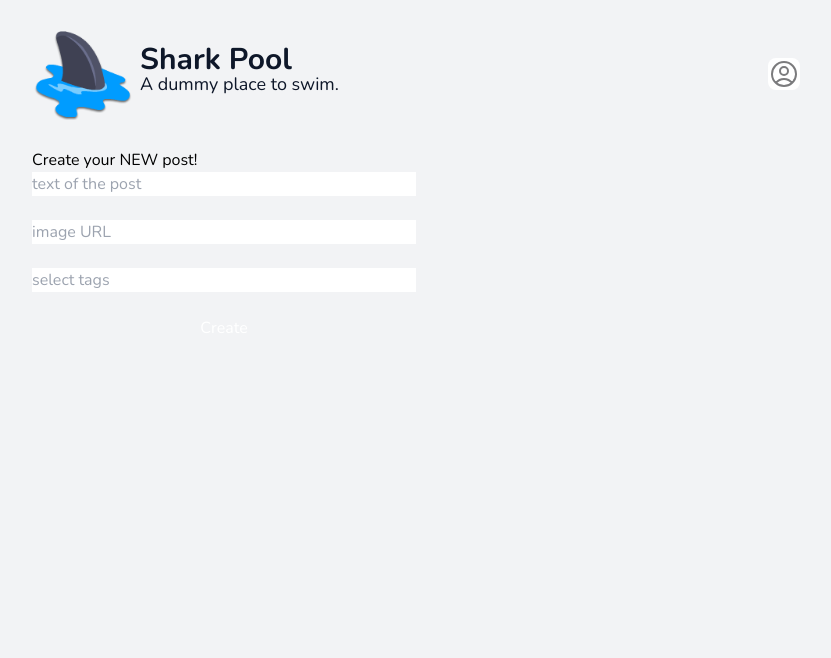
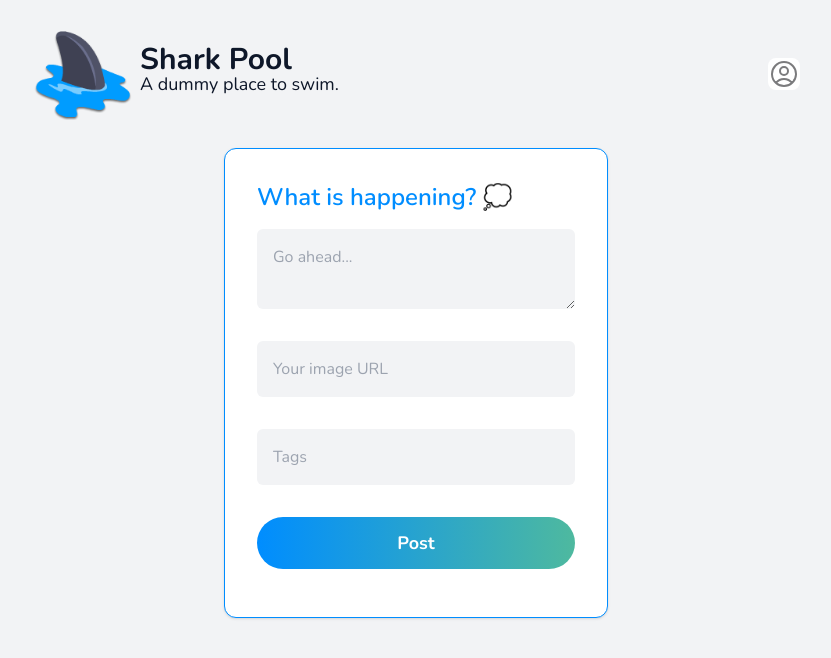
Before and after one commit to cstrecht/shark, a Next.js app: page /posts/new in a window 1280 px wide. Shown: the top 658 px of the page, without its empty margins (224-1055 px from the left). Built offline with nearby package versions, Linux system fonts and the light colour scheme.

Commit message:
feat(ui): implement designs

```diff
--- a/src/app/page.tsx
+++ b/src/app/page.tsx
@@ -5,15 +5,16 @@ import Link from "next/link";
 
 export default async function Home() {
   let paginatedPosts = await getPosts();
-  console.log(paginatedPosts);
 
   return (
     <section>
       <PostButton />
       <ul>
         {paginatedPosts.data.map((post) => (
-          <div className="w-full px-10 my-4 py-6 bg-white rounded-lg shadow-md">
-            <li key={post.id}>
+          <li
+            key={post.id}
+            className="w-full px-10 my-4 py-6 bg-white rounded-lg shadow-md"
+          >
             <div className="flex justify-between">
               <div>
                 <div className="text-red-700 text-sm text-grey">
@@ -30,9 +31,6 @@ export default async function Home() {
                     {post.owner.firstName}
                   </Link>
                 </div>
-                  <Link href={`/posts/${post.id}`} className="text-2xl my-2">
-                    {post.text === "" ? "-" : post.text}
-                  </Link>
                 <Link href={`/posts/${post.id}`} className="text-2xl my-2">
                   {post.text === "" ? "-" : post.text}
                 </Link>
@@ -85,13 +83,12 @@ export default async function Home() {
               className="flex justify-center bg-white rounded-lg"
             >
               <img
-                  className="h-52 w-4/5 object-none rounded-xl"
+                className="h-52 w-11/12 mt-3 object-none rounded-xl"
                 src={post.image}
                 alt="Post image"
               />
             </Link>
           </li>
-          </div>
         ))}
       </ul>
     </section>
--- a/src/app/posts/[id]/edit/page.tsx
+++ b/src/app/posts/[id]/edit/page.tsx
@@ -8,9 +8,11 @@ export default async function EditPost({ params: { id } }: PageProps) {
   const post = await getPostById(id);
 
   return (
-    <>
-      <div>update post page caralho</div>
-      <EditPostForm post={post} />
-    </>
+    <section className="flex justify-center">
+      <div className="border bg-white w-1/2 p-8 border-light-grey rounded-xl shadow">
+        <h1 className="text-2xl font-semibold text-light-grey">Edit post 🔧</h1>
+        <EditPostForm post={post} />
+      </div>
+    </section>
   );
 }
--- a/src/app/posts/[id]/page.tsx
+++ b/src/app/posts/[id]/page.tsx
@@ -9,7 +9,6 @@ type PageProps = { params: { id: string } };
 export default async function Post({ params: { id } }: PageProps) {
   let post = await getPostById(id);
   let paginatedComments = await getCommentsFromPost(id);
-  console.log(paginatedComments.owner);
 
   return (
     <section>
@@ -73,7 +72,7 @@ export default async function Post({ params: { id } }: PageProps) {
       <CreateCommentForm post_id={post.id} />
       <ul>
         {paginatedComments.data.map((comment) => (
-          <li className="my-5" key={comment.id}>
+          <li key={comment.id} className="my-5">
             <div className="flex gap-4">
               <img
                 className="rounded-full w-10 h-10"
--- a/src/app/posts/new/page.tsx
+++ b/src/app/posts/new/page.tsx
@@ -3,9 +3,13 @@ import { CreatePostForm } from "@/components/Forms";
 //2
 export default function NewPost() {
   return (
-    <section>
-      <h1>Create your NEW post!</h1>
-      <CreatePostForm />
+    <section className="flex justify-center">
+      <div className="border bg-white w-1/2 p-8 border-shark-blue rounded-xl shadow">
+        <h1 className="text-2xl font-semibold text-shark-blue">
+          What is happening? 💭
+        </h1>
+        <CreatePostForm />
+      </div>
     </section>
   );
 }
--- a/src/app/users/[id]/page.tsx
+++ b/src/app/users/[id]/page.tsx
@@ -37,8 +37,10 @@ export default async function User({ params: { id } }: PageProps) {
         </p>
         <ul>
           {paginatedUserPosts.data.map((post) => (
-            <div className="w-full border border-light-grey px-10 my-4 bg-white rounded-lg shadow-md">
-              <li key={post.id}>
+            <li
+              key={post.id}
+              className="w-full border border-light-grey px-10 my-4 bg-white rounded-lg shadow-md"
+            >
               <Link href={`/posts/${post.id}`}>
                 <div className="flex justify-between text-xl my-6">
                   <div>{post.text === "" ? "-" : post.text}</div>
@@ -69,7 +71,6 @@ export default async function User({ params: { id } }: PageProps) {
                 {post.likes}
               </div>
             </li>
-            </div>
           ))}
         </ul>
       </div>
--- a/src/components/Buttons.tsx
+++ b/src/components/Buttons.tsx
@@ -22,13 +22,13 @@ export function DeleteButton({ apiUrl }) {
         xmlns="http://www.w3.org/2000/svg"
         fill="none"
         viewBox="0 0 24 24"
-        stroke-width="1.5"
+        strokeWidth="1.5"
         stroke="currentColor"
-        className="w-4 h-4 trash-icon"
+        className="w-5 h-5 trash-icon"
       >
         <path
-          stroke-linecap="round"
-          stroke-linejoin="round"
+          strokeLinecap="round"
+          strokeLinejoin="round"
           d="M14.74 9l-.346 9m-4.788 0L9.26 9m9.968-3.21c.342.052.682.107 1.022.166m-1.022-.165L18.16 19.673a2.25 2.25 0 01-2.244 2.077H8.084a2.25 2.25 0 01-2.244-2.077L4.772 5.79m14.456 0a48.108 48.108 0 00-3.478-.397m-12 .562c.34-.059.68-.114 1.022-.165m0 0a48.11 48.11 0 013.478-.397m7.5 0v-.916c0-1.18-.91-2.164-2.09-2.201a51.964 51.964 0 00-3.32 0c-1.18.037-2.09 1.022-2.09 2.201v.916m7.5 0a48.667 48.667 0 00-7.5 0"
         />
       </svg>
--- a/src/components/Forms.tsx
+++ b/src/components/Forms.tsx
@@ -1,9 +1,8 @@
 "use client";
 
+import { getTags } from "@/lib/dummy-api";
 import { useRouter } from "next/navigation";
-import { useState } from "react";
-import Image from "next/image";
-import shark_logo from "../assets/shark_logo.png";
+import { useEffect, useState } from "react";
 
 export function CreateCommentForm({ post_id }) {
   const router = useRouter();
@@ -86,16 +85,32 @@ export function CreatePostForm() {
   return (
     <form
       onSubmit={handleSubmit}
-      className="flex flex-col w-1/2 gap-6 text-black"
-      action=""
+      className="flex flex-col text-black gap-8 my-4"
     >
-      <input type="text" name="text" placeholder="text of the post" />
-      <input type="text" name="image" placeholder="image URL" />
-      <input type="text" name="tags" placeholder="select tags" />
+      <textarea
+        className="bg-grey2 rounded-md p-4 text-black"
+        name="text"
+        placeholder="Go ahead..."
+      />
       <input
-        className="bg-purple-400 text-white"
+        className="bg-grey2 rounded-md p-4 text-black"
+        type="text"
+        name="image"
+        placeholder="Your image URL"
+      />
+
+      {/* Make a select option here for tags */}
+      <input
+        className="bg-grey2 rounded-md p-4 text-black"
+        type="text"
+        name="tags"
+        placeholder="Tags"
+      />
+
+      <input
+        className="bg-gradient-to-r text-white from-shark-blue to-cyan hover:bg-gradient-to-bl focus:ring-4 focus:outline-none focus:ring-cyan-300 rounded-full text-lg font-bold p-3 hover:cursor-pointer"
         type="submit"
-        value="Create"
+        value="Post"
       />
     </form>
   );
@@ -136,25 +151,27 @@ export function EditPostForm({ post }) {
   };
 
   return (
-    <form onSubmit={handleSubmit}>
-      <input
+    <form
+      onSubmit={handleSubmit}
+      className="flex flex-col text-black gap-8 my-4"
+    >
+      <textarea
+        className="bg-grey2 rounded-md p-4 text-black"
         onChange={handleTextChange}
-        className="text-black bg-purple-700"
         name="text"
-        type="text"
         value={text}
       />
       <input
         onChange={handleImageChange}
-        className="text-black"
+        className="bg-grey2 rounded-md p-4 text-black"
         name="image"
         type="text"
         value={image}
       />
       <input
-        className="bg-purple-400 text-white"
+        className="bg-light-grey rounded-full hover:bg-mostard text-white p-3 font-bold hover:cursor-pointer"
         type="submit"
-        value="Update"
+        value="Edit"
       />
     </form>
   );
--- a/src/lib/dummy-api.ts
+++ b/src/lib/dummy-api.ts
@@ -38,6 +38,10 @@ export async function deleteCommentFromPost(id: string) {
 
 export async function createCommentOnPost(data: Object) {
   return await postData("/comment/create", data);
+}
+
+export async function getTags() {
+  return await getData("/tag");
 }
 
 async function getData(path: string) {
```
Lines whose indentation alone changed are shown as unchanged.
